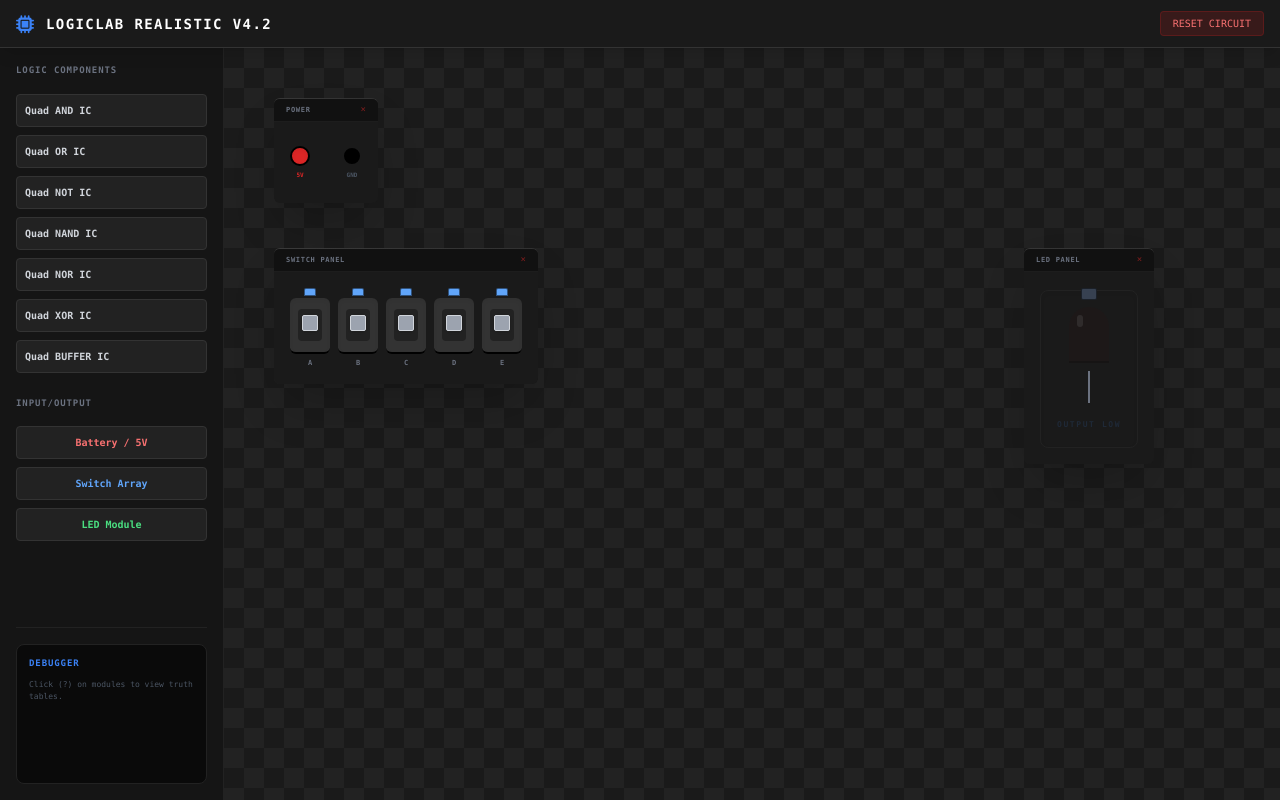
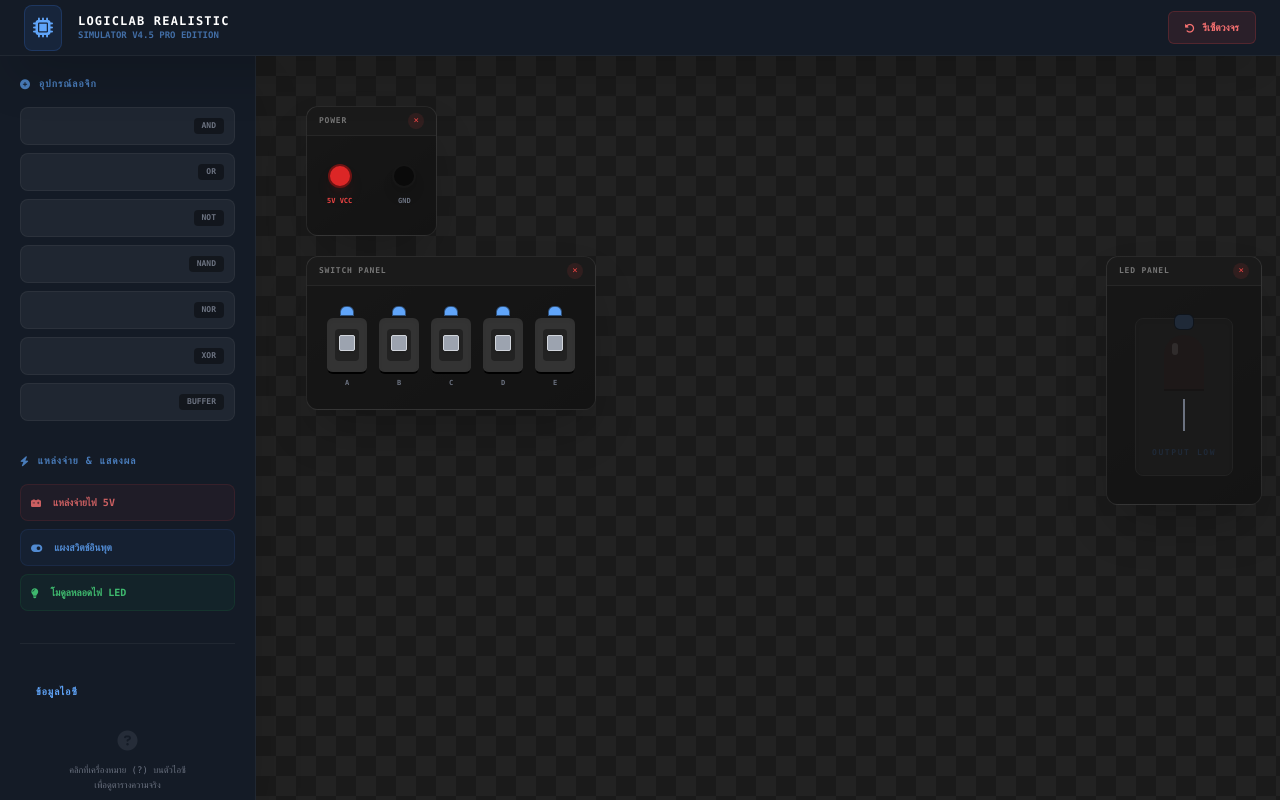
Before and after one commit to Tarzan2202/logiclab, a React (Vite) app: page / in a window 1280 px wide. Built offline with nearby package versions, Linux system fonts and the light colour scheme.

Commit message:
Update App.tsx

```diff
--- a/App.tsx
+++ b/App.tsx
@@ -4,11 +4,10 @@ import { GateType, EntityType, CircuitEntity } from './types';
 import SwitchInput from './components/SwitchInput';
 import Bulb from './components/Bulb';
 import { GATE_DATASHEET } from './gateData';
-import { getGateExplanation } from './services/geminiService';
 
 interface Wire {
-  from: string; // pin ID (e.g., 'pwr-0:vcc', 'gate-abc:ch:0:out')
-  to: string;   // pin ID
+  from: string;
+  to: string;
 }
 
 export default function App() {
@@ -16,7 +15,6 @@ export default function App() {
   const [wires, setWires] = useState<Wire[]>([]);
   const [activePin, setActivePin] = useState<string | null>(null);
   const [explanation, setExplanation] = useState<{title: string, desc: string, tt: string} | null>(null);
-  const [isSearching, setIsSearching] = useState(false);
   const [pinPositions, setPinPositions] = useState<Record<string, {x: number, y: number}>>({});
   const [draggingId, setDraggingId] = useState<string | null>(null);
   const [dragOffset, setDragOffset] = useState({ x: 0, y: 0 });
@@ -30,7 +28,7 @@ export default function App() {
       setEntities([
         { id: 'pwr-0', type: EntityType.POWER, position: { x: 50, y: 50 } },
         { id: 'sw-0', type: EntityType.SWITCH_PANEL, position: { x: 50, y: 200 }, state: [false, false, false, false, false] },
-        { id: 'led-0', type: EntityType.LED_PANEL, position: { x: 800, y: 200 } }
+        { id: 'led-0', type: EntityType.LED_PANEL, position: { x: 850, y: 200 } }
       ]);
     }
   }, []);
@@ -102,7 +100,6 @@ export default function App() {
       const ent = entities.find(e => e.id === gateId);
       if (!ent || ent.type !== EntityType.GATE) return false;
 
-      // Power check
       const hasPower = isConnectedToVcc(`${gateId}:vcc`) && isConnectedToGnd(`${gateId}:gnd`);
       icPowerStates[gateId] = hasPower;
       if (!hasPower) {
@@ -134,7 +131,6 @@ export default function App() {
       const pinType = parts[1];
       const ent = entities.find(e => e.id === entId);
 
-      // 1. Check if this pin is a source
       if (ent) {
         if (ent.type === EntityType.POWER && pinType === 'vcc') return true;
         if (ent.type === EntityType.POWER && pinType === 'gnd') return false;
@@ -142,14 +138,12 @@ export default function App() {
           const swIdx = parseInt(parts[2]);
           return ent.state ? ent.state[swIdx] : false;
         }
-        // FIX: index 3 is 'out' for 'entId:ch:0:out'
         if (ent.type === EntityType.GATE && pinType === 'ch' && parts[3] === 'out') {
           const chIdx = parseInt(parts[2]);
           return evaluateGateChannel(entId, chIdx);
         }
       }
 
-      // 2. Propagate via wires
       if (visited.has(pinId)) return false;
       visited.add(pinId);
 
@@ -172,7 +166,6 @@ export default function App() {
          ledStates[ent.id] = getSignalState(`${ent.id}:in`);
        }
        if (ent.type === EntityType.GATE) {
-         // Force power check for IC indicators
          icPowerStates[ent.id] = isConnectedToVcc(`${ent.id}:vcc`) && isConnectedToGnd(`${ent.id}:gnd`);
        }
     });
@@ -206,16 +199,13 @@ export default function App() {
     setEntities(entities.map(e => (e.id === entId && e.state) ? { ...e, state: e.state.map((s: boolean, i: number) => i === idx ? !s : s) } : e));
   };
 
-  const handleGateInfo = async (type: GateType) => {
-    setIsSearching(true);
-    setExplanation(null);
-    const info = await getGateExplanation(type);
-    setExplanation(info ? { title: info.title, desc: info.description, tt: info.truthTable } : {
-      title: GATE_DATASHEET[type].title,
-      desc: GATE_DATASHEET[type].description,
-      tt: GATE_DATASHEET[type].truthTable,
+  const handleGateInfo = (type: GateType) => {
+    const info = GATE_DATASHEET[type];
+    setExplanation({
+      title: info.title,
+      desc: info.description,
+      tt: info.truthTable,
     });
-    setIsSearching(false);
   };
 
   const onMouseDown = (e: React.MouseEvent, id: string) => {
@@ -241,43 +231,85 @@ export default function App() {
   };
 
   return (
-    <div className="h-screen w-screen flex flex-col bg-[#0a0a0a] text-gray-300 font-mono select-none overflow-hidden" onMouseMove={onMouseMove} onMouseUp={() => setDraggingId(null)}>
-      <nav className="h-12 bg-[#1a1a1a] border-b border-[#333] flex items-center justify-between px-4 z-50 shadow-lg">
-        <div className="flex items-center gap-3">
-          <i className="fa-solid fa-microchip text-blue-500 text-lg"></i>
-          <span className="text-sm font-bold tracking-widest text-white uppercase">LogicLab Realistic v4.2</span>
+    <div className="h-screen w-screen flex flex-col bg-[#0d0f14] text-gray-300 font-mono select-none overflow-hidden" onMouseMove={onMouseMove} onMouseUp={() => setDraggingId(null)}>
+      {/* Navbar */}
+      <nav className="h-14 bg-[#141b26] border-b border-white/5 flex items-center justify-between px-6 z-50 shadow-2xl">
+        <div className="flex items-center gap-4">
+          <div className="bg-blue-500/10 p-2 rounded-lg border border-blue-500/20">
+            <i className="fa-solid fa-microchip text-blue-400 text-xl"></i>
+          </div>
+          <div className="flex flex-col">
+            <span className="text-xs font-black tracking-widest text-white uppercase">LogicLab Realistic</span>
+            <span className="text-[9px] text-blue-400/60 uppercase font-bold">Simulator v4.5 Pro Edition</span>
+          </div>
         </div>
         <div className="flex gap-4">
-          <button onClick={() => { setEntities([]); setWires([]); }} className="text-[10px] bg-red-900/30 hover:bg-red-900/50 text-red-400 px-3 py-1 rounded border border-red-900/50 uppercase transition-all">Reset Circuit</button>
+          <button onClick={() => { setEntities([]); setWires([]); }} className="text-[10px] font-bold bg-red-500/10 hover:bg-red-500/20 text-red-400 px-4 py-2 rounded-md border border-red-500/20 uppercase transition-all flex items-center gap-2">
+            <i className="fa-solid fa-rotate-left"></i> รีเซ็ตวงจร
+          </button>
         </div>
       </nav>
 
       <div className="flex-1 flex overflow-hidden">
-        <aside className="w-56 bg-[#151515] border-r border-[#222] p-4 flex flex-col gap-6 overflow-y-auto z-40">
+        {/* Sidebar */}
+        <aside className="w-64 bg-[#141b26] border-r border-white/5 p-5 flex flex-col gap-8 overflow-y-auto z-40 shadow-2xl">
           <div>
-            <h3 className="text-[9px] text-gray-500 uppercase mb-4 font-bold tracking-widest">Logic Components</h3>
+            <h3 className="text-[10px] text-blue-400/70 uppercase mb-4 font-black tracking-widest flex items-center gap-2">
+              <i className="fa-solid fa-plus-circle"></i> อุปกรณ์ลอจิก
+            </h3>
             <div className="grid grid-cols-1 gap-2">
               {Object.values(GateType).map(gt => (
-                <button key={gt} onClick={() => addEntity(EntityType.GATE, gt)} className="bg-[#222] hover:bg-[#2a2a2a] border border-[#333] p-2 rounded text-[10px] font-bold text-left hover:text-blue-400 transition-all">Quad {gt} IC</button>
+                <button
+                  key={gt}
+                  onClick={() => addEntity(EntityType.GATE, gt)}
+                  className="bg-white/5 hover:bg-white/10 border border-white/5 p-2.5 rounded-lg text-[10px] font-bold text-left flex justify-between items-center transition-all group"
+                >
+                  <span className="group-hover:text-blue-400">{GATE_DATASHEET[gt].model}</span>
+                  <span className="text-[8px] px-2 py-0.5 bg-black/40 rounded text-gray-500 group-hover:text-blue-400/60">{gt}</span>
+                </button>
               ))}
             </div>
           </div>
+
           <div>
-             <h3 className="text-[9px] text-gray-500 uppercase mb-4 font-bold tracking-widest">Input/Output</h3>
+             <h3 className="text-[10px] text-blue-400/70 uppercase mb-4 font-black tracking-widest flex items-center gap-2">
+               <i className="fa-solid fa-bolt"></i> แหล่งจ่าย & แสดงผล
+             </h3>
              <div className="grid grid-cols-1 gap-2">
-                <button onClick={() => addEntity(EntityType.POWER)} className="bg-[#222] hover:bg-[#2a2a2a] border border-[#333] p-2 rounded text-[10px] font-bold text-red-400">Battery / 5V</button>
-                <button onClick={() => addEntity(EntityType.SWITCH_PANEL)} className="bg-[#222] hover:bg-[#2a2a2a] border border-[#333] p-2 rounded text-[10px] font-bold text-blue-400">Switch Array</button>
-                <button onClick={() => addEntity(EntityType.LED_PANEL)} className="bg-[#222] hover:bg-[#2a2a2a] border border-[#333] p-2 rounded text-[10px] font-bold text-green-400">LED Module</button>
+                <button onClick={() => addEntity(EntityType.POWER)} className="bg-red-500/5 hover:bg-red-500/10 border border-red-500/10 p-2.5 rounded-lg text-[10px] font-bold text-red-400/80 transition-all flex items-center gap-3">
+                  <i className="fa-solid fa-car-battery"></i> แหล่งจ่ายไฟ 5V
+                </button>
+                <button onClick={() => addEntity(EntityType.SWITCH_PANEL)} className="bg-blue-500/5 hover:bg-blue-500/10 border border-blue-500/10 p-2.5 rounded-lg text-[10px] font-bold text-blue-400/80 transition-all flex items-center gap-3">
+                  <i className="fa-solid fa-toggle-on"></i> แผงสวิตช์อินพุต
+                </button>
+                <button onClick={() => addEntity(EntityType.LED_PANEL)} className="bg-green-500/5 hover:bg-green-500/10 border border-green-500/10 p-2.5 rounded-lg text-[10px] font-bold text-green-400/80 transition-all flex items-center gap-3">
+                  <i className="fa-solid fa-lightbulb"></i> โมดูลหลอดไฟ LED
+                </button>
              </div>
           </div>
-          <div className="mt-auto border-t border-[#222] pt-4">
-             <div className="bg-black/50 rounded-lg p-3 min-h-[140px] border border-[#222]">
-                <h4 className="text-[9px] text-blue-500 mb-2 font-bold uppercase tracking-widest">Debugger</h4>
-                {isSearching ? <div className="text-[8px] animate-pulse">ANALYZING...</div> : explanation ? <div className="space-y-1"><div className="text-[10px] text-white font-bold">{explanation.title}</div><div className="text-[8px] text-gray-400 leading-tight">{explanation.desc}</div></div> : <div className="text-[8px] text-gray-600">Click (?) on modules to view truth tables.</div>}
+
+          <div className="mt-auto pt-6 border-t border-white/5">
+             <div className="glass-panel rounded-xl p-4 min-h-[160px]">
+                <h4 className="text-[10px] text-blue-400 font-black uppercase tracking-widest mb-3">ข้อมูลไอซี</h4>
+                {explanation ? (
+                  <div className="space-y-2">
+                    <div className="text-[11px] text-white font-bold leading-tight">{explanation.title}</div>
+                    <div className="text-[9px] text-gray-400 leading-relaxed italic">{explanation.desc}</div>
+                    <div className="text-[8px] bg-black/60 p-2 rounded-lg font-mono text-green-400 whitespace-pre border border-white/5 shadow-inner">
+                      {explanation.tt}
+                    </div>
+                  </div>
+                ) : (
+                  <div className="text-[9px] text-gray-500 leading-relaxed text-center py-4 flex flex-col gap-2">
+                    <i className="fa-solid fa-circle-question text-xl opacity-20"></i>
+                    คลิกที่เครื่องหมาย (?) บนตัวไอซี<br/>เพื่อดูตารางความจริง
+                  </div>
+                )}
              </div>
           </div>
         </aside>
 
+        {/* Workspace */}
         <main ref={workspaceRef} className="flex-1 relative wokwi-grid overflow-auto scrollbar-hide cursor-crosshair">
           <svg className="absolute inset-0 w-full h-full pointer-events-none z-10 min-w-[2000px] min-h-[2000px]">
             {wires.map((wire, idx) => {
@@ -285,65 +317,75 @@ export default function App() {
               const end = pinPositions[wire.to];
               if (!start || !end) return null;
               const isHigh = circuitState.wireStates[idx];
-              let color = isHigh ? '#f97316' : '#262626';
-              if (wire.from.includes(':vcc') || wire.to.includes(':vcc')) color = isHigh ? '#ef4444' : '#450a0a';
-              if (wire.from.includes(':gnd') || wire.to.includes(':gnd')) color = '#000000';
+              let color = isHigh ? '#fb923c' : '#2d3748';
+              if (wire.from.includes(':vcc') || wire.to.includes(':vcc')) color = isHigh ? '#f87171' : '#7f1d1d';
+              if (wire.from.includes(':gnd') || wire.to.includes(':gnd')) color = '#1a202c';
+
               return (
                 <g key={idx}>
-                  <path d={`M ${start.x} ${start.y} C ${start.x + 40} ${start.y}, ${end.x - 40} ${end.y}, ${end.x} ${end.y}`} fill="none" stroke={color} strokeWidth={isHigh ? "3" : "2"} className="transition-all duration-300 pointer-events-auto cursor-pointer hover:stroke-yellow-400" onClick={() => setWires(wires.filter((_, i) => i !== idx))} />
-                  {isHigh && <circle cx={start.x} cy={start.y} r="3" fill="#fb923c" className="animate-pulse" />}
+                  <path
+                    d={`M ${start.x} ${start.y} C ${start.x + 40} ${start.y}, ${end.x - 40} ${end.y}, ${end.x} ${end.y}`}
+                    fill="none"
+                    stroke={color}
+                    strokeWidth={isHigh ? "4" : "3"}
+                    className={`transition-all duration-300 pointer-events-auto cursor-pointer hover:stroke-blue-400 ${isHigh ? 'wire-active' : ''}`}
+                    onClick={() => setWires(wires.filter((_, i) => i !== idx))}
+                  />
+                  {isHigh && <circle cx={start.x} cy={start.y} r="3" fill="#fb923c" className="animate-ping" />}
                 </g>
               );
             })}
-            {activePin && pinPositions[activePin] && <line x1={pinPositions[activePin].x} y1={pinPositions[activePin].y} x2={mousePos.x} y2={mousePos.y} stroke="white" strokeWidth="1" strokeDasharray="4" />}
+            {activePin && pinPositions[activePin] && (
+              <line x1={pinPositions[activePin].x} y1={pinPositions[activePin].y} x2={mousePos.x} y2={mousePos.y} stroke="rgba(255,255,255,0.4)" strokeWidth="1.5" strokeDasharray="6,4" />
+            )}
           </svg>
 
-          <div className="relative w-full h-full min-h-[2000px] min-w-[2000px]">
+          <div className="relative w-full h-full min-h-[2000px] min-w-[2000px] p-20">
             {entities.map(ent => (
-              <div key={ent.id} className="absolute ic-body rounded-md border-t border-white/10 shadow-2xl z-20 overflow-hidden" style={{ left: ent.position.x, top: ent.position.y }}>
-                <div onMouseDown={(e) => onMouseDown(e, ent.id)} className="bg-[#111] px-3 py-1 flex justify-between items-center cursor-move border-b border-white/5">
+              <div key={ent.id} className="absolute ic-body rounded-xl border border-white/5 shadow-2xl z-20 overflow-hidden min-w-[120px]" style={{ left: ent.position.x, top: ent.position.y }}>
+                <div onMouseDown={(e) => onMouseDown(e, ent.id)} className="bg-[#1a1a1a] px-3 py-1.5 flex justify-between items-center cursor-move border-b border-white/5">
                   <div className="flex items-center gap-2">
                     {ent.type === EntityType.GATE && (
-                      <div className={`w-1.5 h-1.5 rounded-full transition-all duration-300 ${circuitState.icPowerStates[ent.id] ? 'bg-green-500 shadow-[0_0_5px_#22c55e]' : 'bg-red-900'}`} title="IC Power Status"></div>
+                      <div className={`w-2 h-2 rounded-full transition-all duration-300 ${circuitState.icPowerStates[ent.id] ? 'bg-green-500 shadow-[0_0_10px_#22c55e]' : 'bg-red-900 shadow-none'}`} title="IC Power Status"></div>
                     )}
-                    <span className="text-[7px] font-bold text-gray-500 uppercase tracking-widest">{ent.gateType || ent.type.replace('_', ' ')}</span>
+                    <span className="text-[8px] font-black text-white/40 uppercase tracking-widest">{ent.gateType ? GATE_DATASHEET[ent.gateType].model : ent.type.replace('_', ' ')}</span>
                   </div>
                   <div className="flex gap-2">
-                    {ent.gateType && <button onClick={() => handleGateInfo(ent.gateType!)} className="text-[9px] text-blue-500 hover:text-white">?</button>}
-                    <button onClick={() => setEntities(entities.filter(x => x.id !== ent.id))} className="text-[9px] text-red-900 hover:text-red-500">×</button>
+                    {ent.gateType && <button onClick={() => handleGateInfo(ent.gateType!)} className="w-4 h-4 rounded-full bg-blue-500/10 text-blue-400 text-[9px] flex items-center justify-center hover:bg-blue-500/20">?</button>}
+                    <button onClick={() => setEntities(entities.filter(x => x.id !== ent.id))} className="w-4 h-4 rounded-full bg-red-500/10 text-red-500 text-[9px] flex items-center justify-center hover:bg-red-500/20">×</button>
                   </div>
                 </div>
 
-                <div className="p-4 flex flex-col gap-4 bg-[#1a1a1a]">
+                <div className="p-5 flex flex-col gap-4 bg-[#121212]/80">
                   {ent.type === EntityType.POWER && (
-                    <div className="flex gap-8 justify-center py-2">
-                      <div className="flex flex-col items-center gap-1">
-                        <div data-pin-id={`${ent.id}:vcc`} onClick={() => onPinClick(`${ent.id}:vcc`)} className="w-5 h-5 rounded-full border-2 border-black bg-red-600 cursor-pointer hover:scale-110 transition-transform shadow-inner"></div>
-                        <span className="text-[6px] text-red-600 font-bold">5V</span>
+                    <div className="flex gap-10 justify-center py-2">
+                      <div className="flex flex-col items-center gap-2">
+                        <div data-pin-id={`${ent.id}:vcc`} onClick={() => onPinClick(`${ent.id}:vcc`)} className="w-6 h-6 rounded-full border-2 border-black/50 bg-red-600 cursor-pointer hover:scale-125 transition-transform shadow-lg shadow-red-900/20"></div>
+                        <span className="text-[7px] text-red-500 font-black">5V VCC</span>
                       </div>
-                      <div className="flex flex-col items-center gap-1">
-                        <div data-pin-id={`${ent.id}:gnd`} onClick={() => onPinClick(`${ent.id}:gnd`)} className="w-5 h-5 rounded-full border-2 border-white/10 bg-black cursor-pointer hover:scale-110 transition-transform shadow-inner"></div>
-                        <span className="text-[6px] text-gray-600 font-bold">GND</span>
+                      <div className="flex flex-col items-center gap-2">
+                        <div data-pin-id={`${ent.id}:gnd`} onClick={() => onPinClick(`${ent.id}:gnd`)} className="w-6 h-6 rounded-full border-2 border-white/5 bg-[#0a0a0a] cursor-pointer hover:scale-125 transition-transform shadow-lg"></div>
+                        <span className="text-[7px] text-gray-500 font-black">GND</span>
                       </div>
                     </div>
                   )}
 
                   {ent.type === EntityType.GATE && (
                     <>
-                      <div className="flex justify-between items-center mb-1">
-                        <div data-pin-id={`${ent.id}:vcc`} onClick={() => onPinClick(`${ent.id}:vcc`)} className="w-3 h-3 bg-red-600 rounded-sm border border-black cursor-pointer hover:bg-white" title="IC VCC (Pin 14)"></div>
-                        <div data-pin-id={`${ent.id}:gnd`} onClick={() => onPinClick(`${ent.id}:gnd`)} className="w-3 h-3 bg-black rounded-sm border border-white/10 cursor-pointer hover:bg-white" title="IC GND (Pin 7)"></div>
+                      <div className="flex justify-between items-center px-1">
+                        <div data-pin-id={`${ent.id}:vcc`} onClick={() => onPinClick(`${ent.id}:vcc`)} className="w-3.5 h-3.5 bg-red-600 rounded-sm border border-black cursor-pointer hover:brightness-150 transition-all" title="Pin 14: VCC"></div>
+                        <div data-pin-id={`${ent.id}:gnd`} onClick={() => onPinClick(`${ent.id}:gnd`)} className="w-3.5 h-3.5 bg-black rounded-sm border border-white/10 cursor-pointer hover:brightness-150 transition-all" title="Pin 7: GND"></div>
                       </div>
-                      <div className="grid grid-cols-2 gap-2">
+                      <div className="grid grid-cols-2 gap-3">
                         {[...Array(CHANNELS_PER_IC)].map((_, ch) => (
-                          <div key={ch} className="border border-white/5 p-2 rounded bg-black/20">
-                            <div className="flex justify-between items-center mb-1">
-                              <span className="text-[5px] text-gray-600 uppercase">Unit {ch+1}</span>
-                              <div data-pin-id={`${ent.id}:ch:${ch}:out`} onClick={() => onPinClick(`${ent.id}:ch:${ch}:out`)} className="w-2.5 h-2.5 bg-blue-600 rounded-sm border border-black cursor-pointer hover:bg-white" title="Output"></div>
+                          <div key={ch} className="border border-white/5 p-2 rounded-lg bg-black/40 shadow-inner">
+                            <div className="flex justify-between items-center mb-1.5">
+                              <span className="text-[6px] text-gray-600 font-black">UNIT {ch+1}</span>
+                              <div data-pin-id={`${ent.id}:ch:${ch}:out`} onClick={() => onPinClick(`${ent.id}:ch:${ch}:out`)} className="w-3 h-3 bg-blue-500 rounded-sm border border-black cursor-pointer hover:brightness-150"></div>
                             </div>
-                            <div className="flex gap-1.5 justify-center">
+                            <div className="flex gap-2 justify-center">
                               {[0, 1].map(i => (ent.gateType === GateType.NOT && i > 0) ? null : (
-                                <div key={i} data-pin-id={`${ent.id}:ch:${ch}:in:${i}`} onClick={() => onPinClick(`${ent.id}:ch:${ch}:in:${i}`)} className="w-2.5 h-2.5 bg-orange-500 rounded-sm border border-black cursor-pointer hover:bg-white" title={`In ${i+1}`}></div>
+                                <div key={i} data-pin-id={`${ent.id}:ch:${ch}:in:${i}`} onClick={() => onPinClick(`${ent.id}:ch:${ch}:in:${i}`)} className="w-3 h-3 bg-orange-400 rounded-sm border border-black cursor-pointer hover:brightness-150" title={`Input ${i+1}`}></div>
                               ))}
                             </div>
                           </div>
@@ -353,10 +395,10 @@ export default function App() {
                   )}
 
                   {ent.type === EntityType.SWITCH_PANEL && (
-                    <div className="grid grid-cols-5 gap-2">
+                    <div className="flex gap-3 justify-center">
                        {ent.state?.map((val: boolean, idx: number) => (
                          <div key={idx} className="flex flex-col items-center gap-1">
-                            <div data-pin-id={`${ent.id}:sw:${idx}:out`} onClick={() => onPinClick(`${ent.id}:sw:${idx}:out`)} className="w-3 h-2 bg-blue-400 rounded-t-sm mb-[-2px] border border-black/50 cursor-pointer hover:bg-white" title="SW Out"></div>
+                            <div data-pin-id={`${ent.id}:sw:${idx}:out`} onClick={() => onPinClick(`${ent.id}:sw:${idx}:out`)} className="w-3.5 h-2.5 bg-blue-400 rounded-t-md mb-[-2px] border border-black/50 cursor-pointer hover:bg-white shadow-lg shadow-blue-500/10"></div>
                             <SwitchInput index={idx} isOn={val} onToggle={() => toggleSwitch(ent.id, idx)} />
                          </div>
                        ))}
@@ -364,8 +406,8 @@ export default function App() {
                   )}
 
                   {ent.type === EntityType.LED_PANEL && (
-                    <div className="flex flex-col items-center">
-                       <div data-pin-id={`${ent.id}:in`} onClick={() => onPinClick(`${ent.id}:in`)} className="w-4 h-3 bg-gray-700 rounded-sm mb-[-10px] relative z-20 cursor-pointer hover:bg-white border border-black/50"></div>
+                    <div className="flex flex-col items-center p-2">
+                       <div data-pin-id={`${ent.id}:in`} onClick={() => onPinClick(`${ent.id}:in`)} className="w-5 h-4 bg-gray-800 rounded-md mb-[-12px] relative z-20 cursor-pointer hover:bg-gray-700 border border-black/50 shadow-2xl"></div>
                        <Bulb isOn={circuitState.ledStates[ent.id] || false} />
                     </div>
                   )}
```
